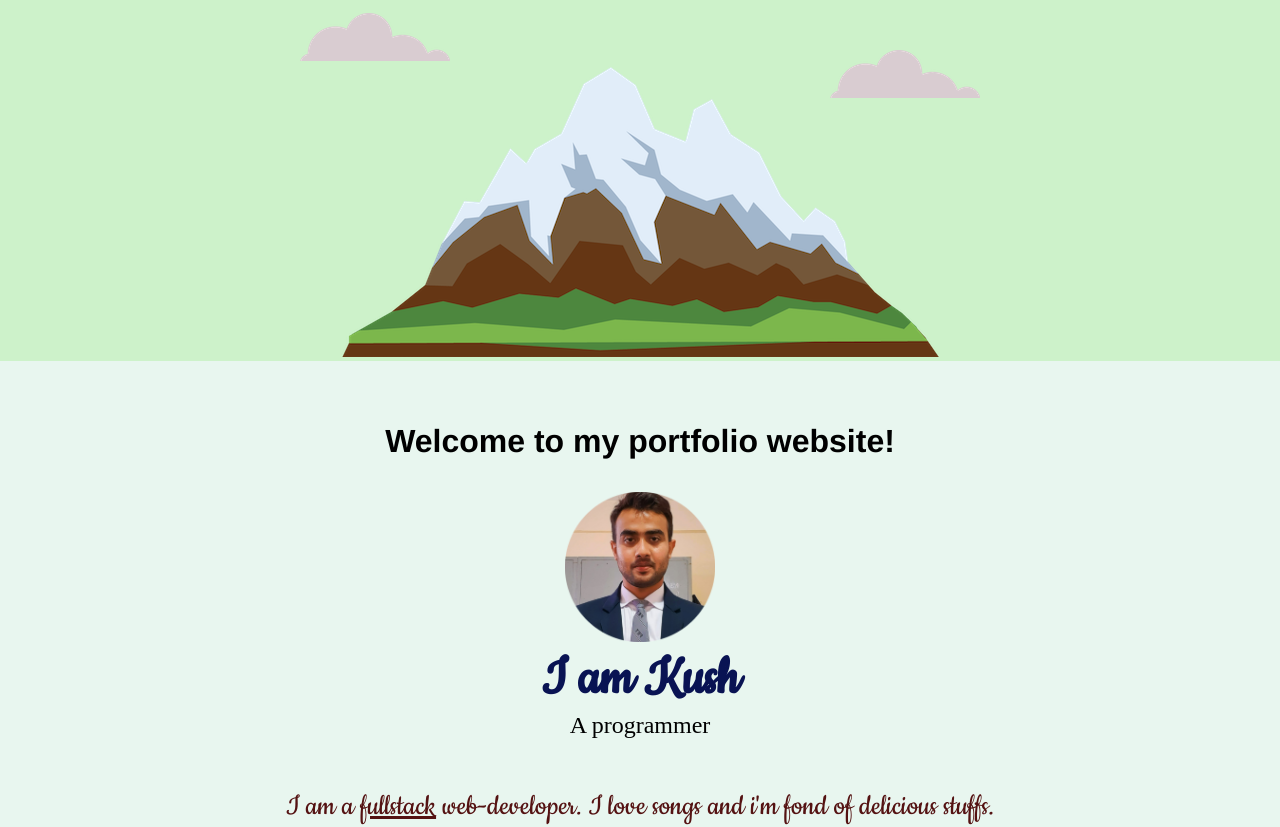
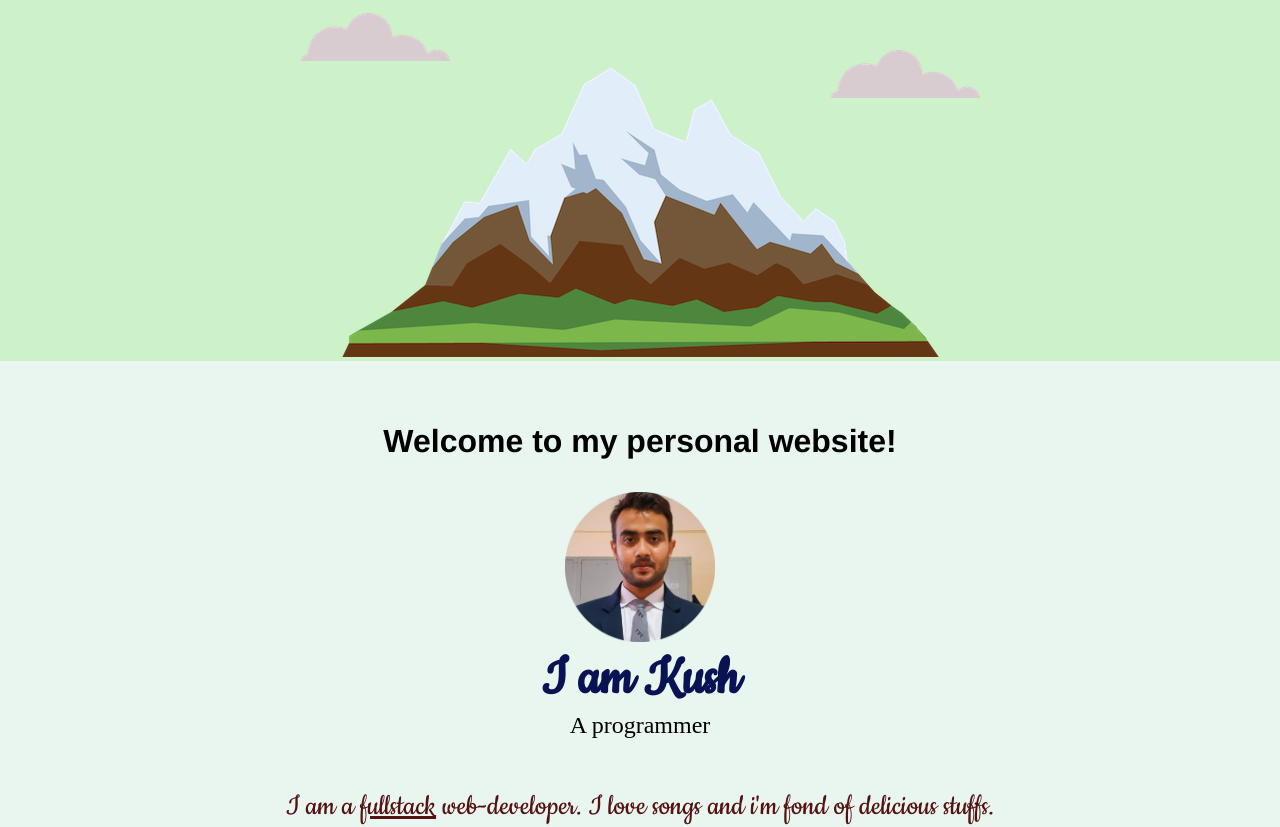
Before and after one commit to candy-kush/personal-site, a plain HTML site: page index.html in a window 1280 px wide. Shown: the top 827 px of the page. Drawn offline with Linux system fonts and the light colour scheme.

Commit message:
Update index.html

```diff
--- a/index.html
+++ b/index.html
@@ -18,7 +18,7 @@
         </div>
 
         <div class="mid-container">
-            <h3>Welcome to my portfolio website!</h3>
+            <h3>Welcome to my personal website!</h3>
             <img src="profile.png" alt="Kushagra's Profile Picture" height="150" width="150">
             <h1>I am Kush</h1>
             <div class="intro">A programmer</div>
```
